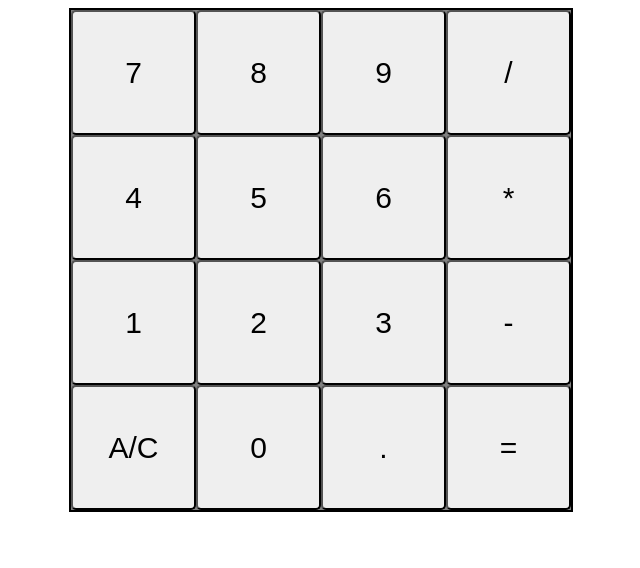
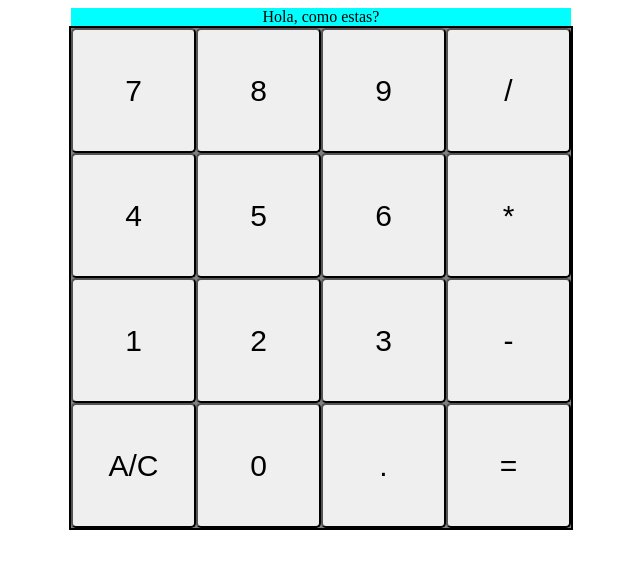
Before and after one commit to sleep2night/website-calculator, a plain HTML site: page index.html in a window 1280 px wide. Shown: the whole page, without its empty margins (319-959 px from the left). Drawn offline with Linux system fonts and the light colour scheme.

Commit message:
Added inner screen and outer screen

```diff
--- a/index.html
+++ b/index.html
@@ -7,6 +7,11 @@
     <title>Calculator</title>
 </head>
 <body>
+    <div id="outer-screen">
+        <div id="calculator-screen">
+            Hola, como estas?
+        </div>
+    </div>
     <div id="buttons-container"></div>
     <script src="script.js"></script>
 </body>
--- a/script.js
+++ b/script.js
@@ -1,5 +1,5 @@
 const buttonsContainer = document.getElementById("buttons-container");
-
+const calculatorScreen = document.getElementById("calculator-screen");
 // Not all symbols have been implemented but these will do for now
 const symbolButtons = [
     7, 8, 9, '/',
--- a/styles.css
+++ b/styles.css
@@ -1,3 +1,18 @@
+#outer-screen{
+    display: flex;
+    margin: auto;
+    background: cyan;
+    width: 100%;
+    max-width: 500px;
+}
+#calculator-screen{
+    display: flex;
+    margin:auto;
+    width: 100%;
+    max-width: 500px;
+    justify-content: center;
+}
+
 #buttons-container{
     display: flex;
     flex-wrap: wrap;
```
